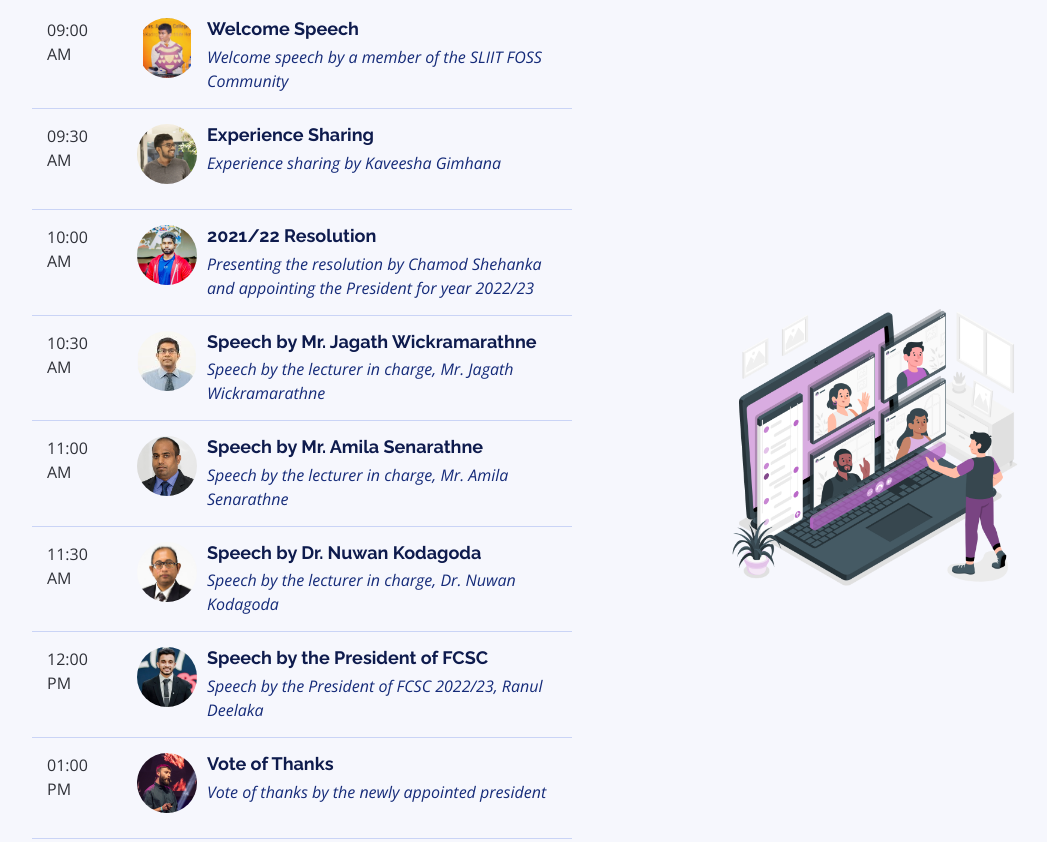
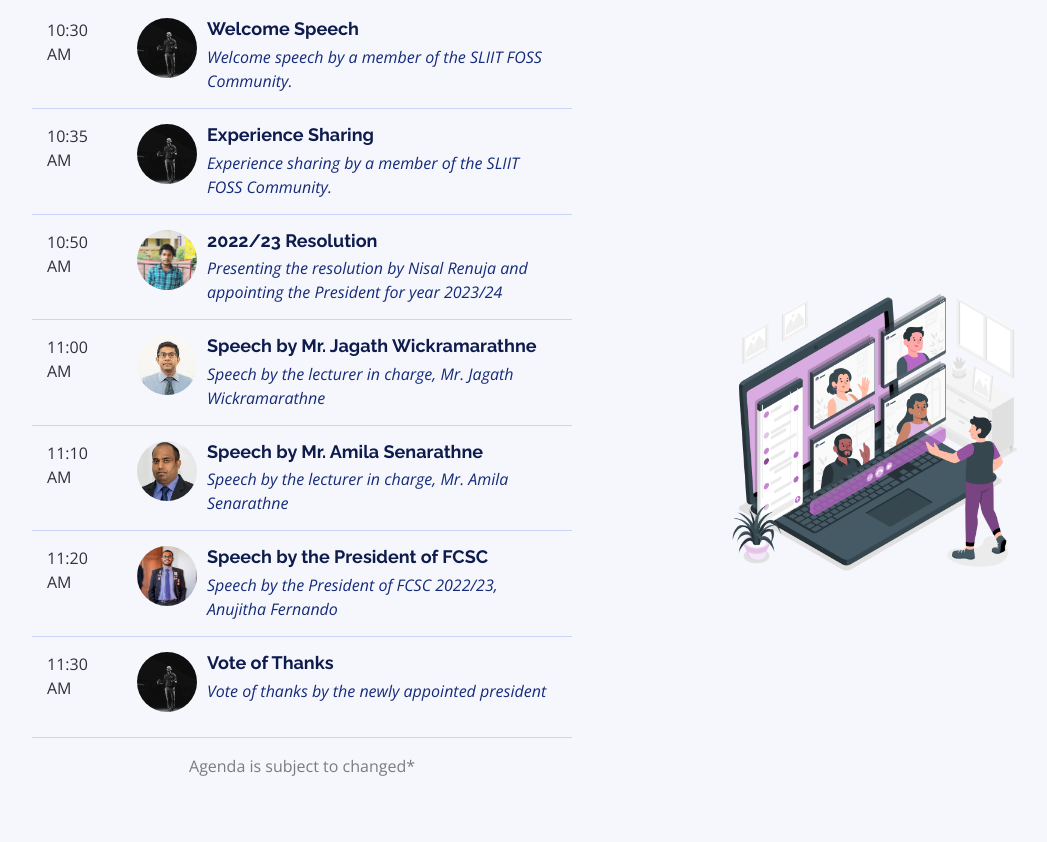
Before and after one commit to sliit-foss/agm, an Astro site: page / in a window 1280 px wide. Shown: the part 1253-2095 px from the top of the page, without its empty margins (53-1100 px from the left). Built offline with nearby package versions, Linux system fonts and the light colour scheme; Astro itself is replaced by a stand-in of ours; animation ran at ten frames a second.

Commit message:
Feat: update content for year 2023/2024

```diff
--- a/src/data/2023.json
+++ b/src/data/2023.json
@@ -1,59 +1,53 @@
 {
   "year": "2023/2024",
-  "hashTag": "#09032023",
+  "hashTag": "#16032023",
   "venue": "On Campus, Lecture Hall G1105",
-  "date": "9th March 2023",
+  "date": "16th March 2023",
   "agenda": [
     {
-      "time": "09:00 AM",
+      "time": "10:30 AM",
       "title": "Welcome Speech",
-      "description": "Welcome speech by a member of the SLIIT FOSS Community",
-      "img": "/img/speakers/sahas.jpeg"
+      "description": "Welcome speech by a member of the SLIIT FOSS Community.",
+      "img": "/img/speakers/2.jpg"
     },
     {
-      "time": "09:30 AM",
+      "time": "10:35 AM",
       "title": "Experience Sharing",
-      "description": "Experience sharing by Kaveesha Gimhana",
-      "img": "/img/speakers/kaveesha.webp"
+      "description": "Experience sharing by a member of the SLIIT FOSS Community.",
+      "img": "/img/speakers/2.jpg"
     },
     {
-      "time": "10:00 AM",
-      "title": "2021/22 Resolution",
-      "description": "Presenting the resolution by Chamod Shehanka and appointing the President for year 2022/23",
-      "img": "/img/speakers/chamod.jpeg"
+      "time": "10:50 AM",
+      "title": "2022/23 Resolution",
+      "description": "Presenting the resolution by Nisal Renuja and appointing the President for year 2023/24",
+      "img": "/img/speakers/nisal.png"
     },
     {
-      "time": "10:30 AM",
+      "time": "11:00 AM",
       "title": "Speech by Mr. Jagath Wickramarathne",
       "description": "Speech by the lecturer in charge, Mr. Jagath Wickramarathne",
       "img": "/img/speakers/jagath.jpg"
     },
     {
-      "time": "11:00 AM",
+      "time": "11:10 AM",
       "title": "Speech by Mr. Amila Senarathne",
       "description": "Speech by the lecturer in charge, Mr. Amila Senarathne",
       "img": "/img/speakers/amila.jpg"
     },
     {
-      "time": "11:30 AM",
-      "title": "Speech by Dr. Nuwan Kodagoda",
-      "description": "Speech by the lecturer in charge, Dr. Nuwan Kodagoda",
-      "img": "/img/speakers/nuwan.jpg"
+      "time": "11:20 AM",
+      "title": "Speech by the President of FCSC",
+      "description": "Speech by the President of FCSC 2022/23, Anujitha Fernando",
+      "img": "/img/speakers/anujitha.jpg"
     },
     {
-      "time": "12:00 PM",
-      "title": "Speech by the President of FCSC",
-      "description": "Speech by the President of FCSC 2022/23, Ranul Deelaka",
-      "img": "/img/speakers/ranul.jpg"
-    },
-    {
-      "time": "01:00 PM",
+      "time": "11:30 AM",
       "title": "Vote of Thanks",
       "description": "Vote of thanks by the newly appointed president",
-      "img": "/img/speakers/1.jpg"
+      "img": "/img/speakers/2.jpg"
     }
   ],
   "eventImgCount": 8,
-  "arsenalImgCount": 9,
+  "arsenalImgCount": 12,
   "liveStream": ""
 }
--- a/src/pages/index.astro
+++ b/src/pages/index.astro
@@ -141,6 +141,7 @@
                       })
                     }
                   </div>
+                  <p class="mt-3 fs-6 text-black-50">Agenda is subject to changed*</p>
                 </div>
               </div>
             </div>
```
Also changed, not shown: public/img/2023/arsenal/10.jpg (added), public/img/2023/arsenal/11.jpg (added), public/img/2023/arsenal/12.jpg (added), public/img/speakers/2.jpg (added), public/img/speakers/anujitha.jpg (added), public/img/speakers/nisal.png (added).
